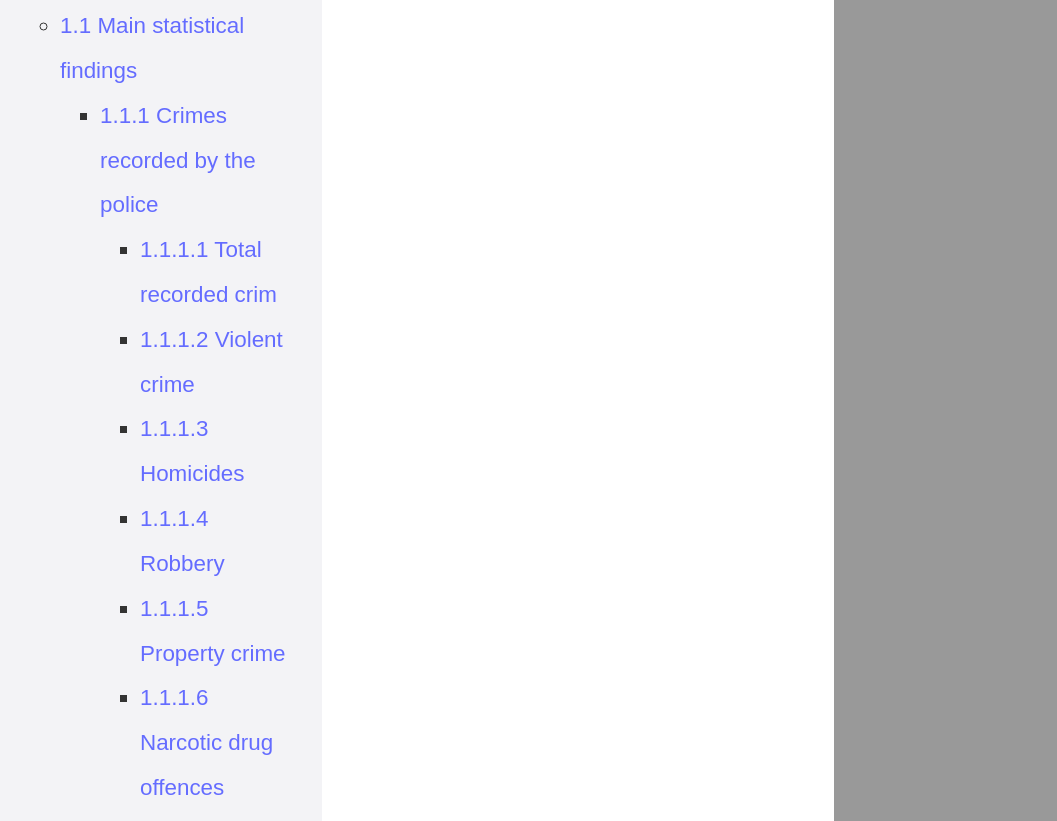
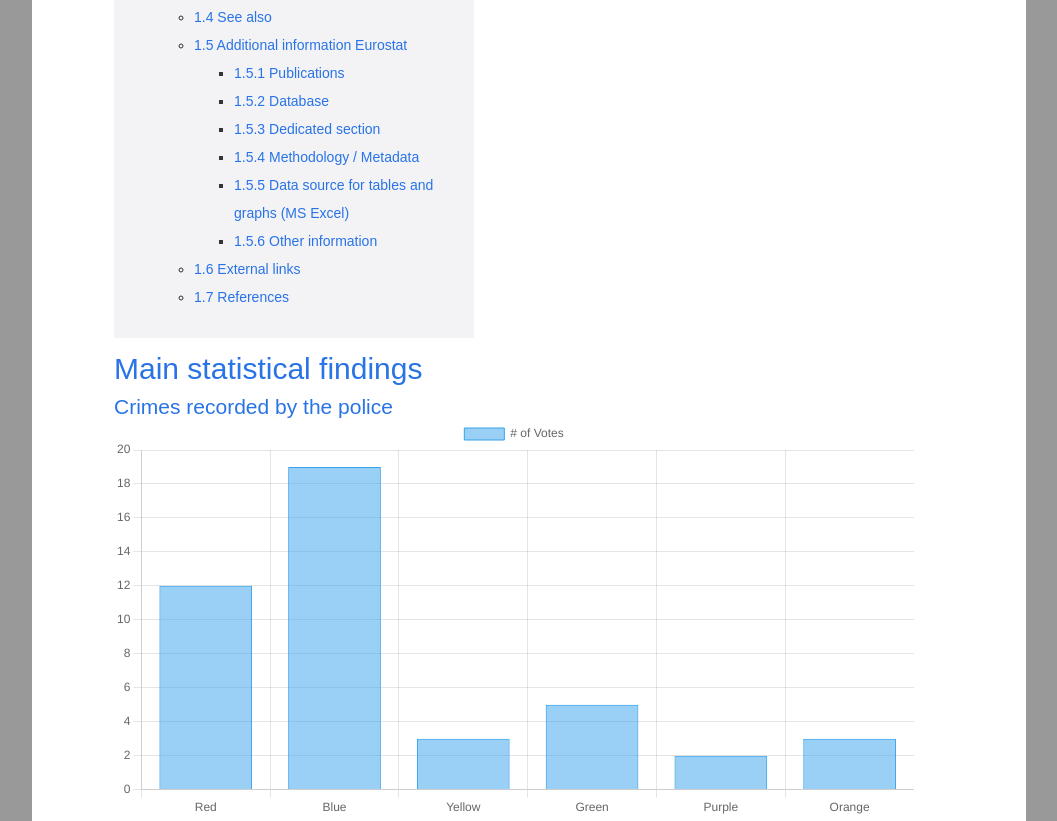
Before and after one commit to Nico-Capy/DataVisualisation, a website built with Vite: page index.html in a window 1280 px wide. Shown: the part 1021-1842 px from the top of the page, without its empty margins (111-1168 px from the left). Built offline with nearby package versions, Linux system fonts and the light colour scheme; files whose address does not match are found by name.

Commit message:
Added a chart

```diff
--- a/index.html
+++ b/index.html
@@ -2064,6 +2064,7 @@
   </div>
 
 <div id="app"></div>
+<script src="JSDATA/node_modules/chartjs/dist/chart.umd.js"></script>
 <script type="module" src="/main.js"></script>
 </body>
 
--- a/main.js
+++ b/main.js
@@ -1,23 +1,29 @@
-import './style.css'
-import javascriptLogo from './javascript.svg'
-import { setupCounter } from './counter.js'
 
-document.querySelector('#app').innerHTML = `
-  <div>
-    <a href="https://vitejs.dev" target="_blank">
-      <img src="/vite.svg" class="logo" alt="Vite logo" />
-    </a>
-    <a href="https://developer.mozilla.org/en-US/docs/Web/JavaScript" target="_blank">
-      <img src="${javascriptLogo}" class="logo vanilla" alt="JavaScript logo" />
-    </a>
-    <h1>Hello Vite!</h1>
-    <div class="card">
-      <button id="counter" type="button"></button>
-    </div>
-    <p class="read-the-docs">
-      Click on the Vite logo to learn more
-    </p>
-  </div>
-`
+import Chart from 'chart.js/auto'
 
-setupCounter(document.querySelector('#counter'))
+var placeGraph = document.createElement ("canvas");
+placeGraph.id= "mychart";
+const table = document.getElementById("table1");
+
+const parent = table.parentNode;
+
+new Chart(placeGraph, {
+  type: 'bar',
+  data: {
+    labels: ['Red', 'Blue', 'Yellow', 'Green', 'Purple', 'Orange'],
+    datasets: [{
+      label: '# of Votes',
+      data: [12, 19, 3, 5, 2, 3],
+      borderWidth: 1
+    }]
+  },
+  options: {
+    scales: {
+      y: {
+        beginAtZero: true
+      }
+    }
+  }
+});
+
+parent.insertBefore(placeGraph,table);
--- a/style.css
+++ /dev/null
@@ -1,97 +0,0 @@
-:root {
-  font-family: Inter, Avenir, Helvetica, Arial, sans-serif;
-  font-size: 16px;
-  line-height: 24px;
-  font-weight: 400;
-
-  color-scheme: light dark;
-  color: rgba(255, 255, 255, 0.87);
-  background-color: #242424;
-
-  font-synthesis: none;
-  text-rendering: optimizeLegibility;
-  -webkit-font-smoothing: antialiased;
-  -moz-osx-font-smoothing: grayscale;
-  -webkit-text-size-adjust: 100%;
-}
-
-a {
-  font-weight: 500;
-  color: #646cff;
-  text-decoration: inherit;
-}
-a:hover {
-  color: #535bf2;
-}
-
-body {
-  margin: 0;
-  display: flex;
-  place-items: center;
-  min-width: 320px;
-  min-height: 100vh;
-}
-
-h1 {
-  font-size: 3.2em;
-  line-height: 1.1;
-}
-
-#app {
-  max-width: 1280px;
-  margin: 0 auto;
-  padding: 2rem;
-  text-align: center;
-}
-
-.logo {
-  height: 6em;
-  padding: 1.5em;
-  will-change: filter;
-}
-.logo:hover {
-  filter: drop-shadow(0 0 2em #646cffaa);
-}
-.logo.vanilla:hover {
-  filter: drop-shadow(0 0 2em #f7df1eaa);
-}
-
-.card {
-  padding: 2em;
-}
-
-.read-the-docs {
-  color: #888;
-}
-
-button {
-  border-radius: 8px;
-  border: 1px solid transparent;
-  padding: 0.6em 1.2em;
-  font-size: 1em;
-  font-weight: 500;
-  font-family: inherit;
-  background-color: #1a1a1a;
-  cursor: pointer;
-  transition: border-color 0.25s;
-}
-button:hover {
-  border-color: #646cff;
-}
-button:focus,
-button:focus-visible {
-  outline: 4px auto -webkit-focus-ring-color;
-}
-
-@media (prefers-color-scheme: light) {
-  :root {
-    color: #213547;
-    background-color: #ffffff;
-  }
-  a:hover {
-    color: #747bff;
-  }
-  button {
-    background-color: #f9f9f9;
-  }
-}
```
